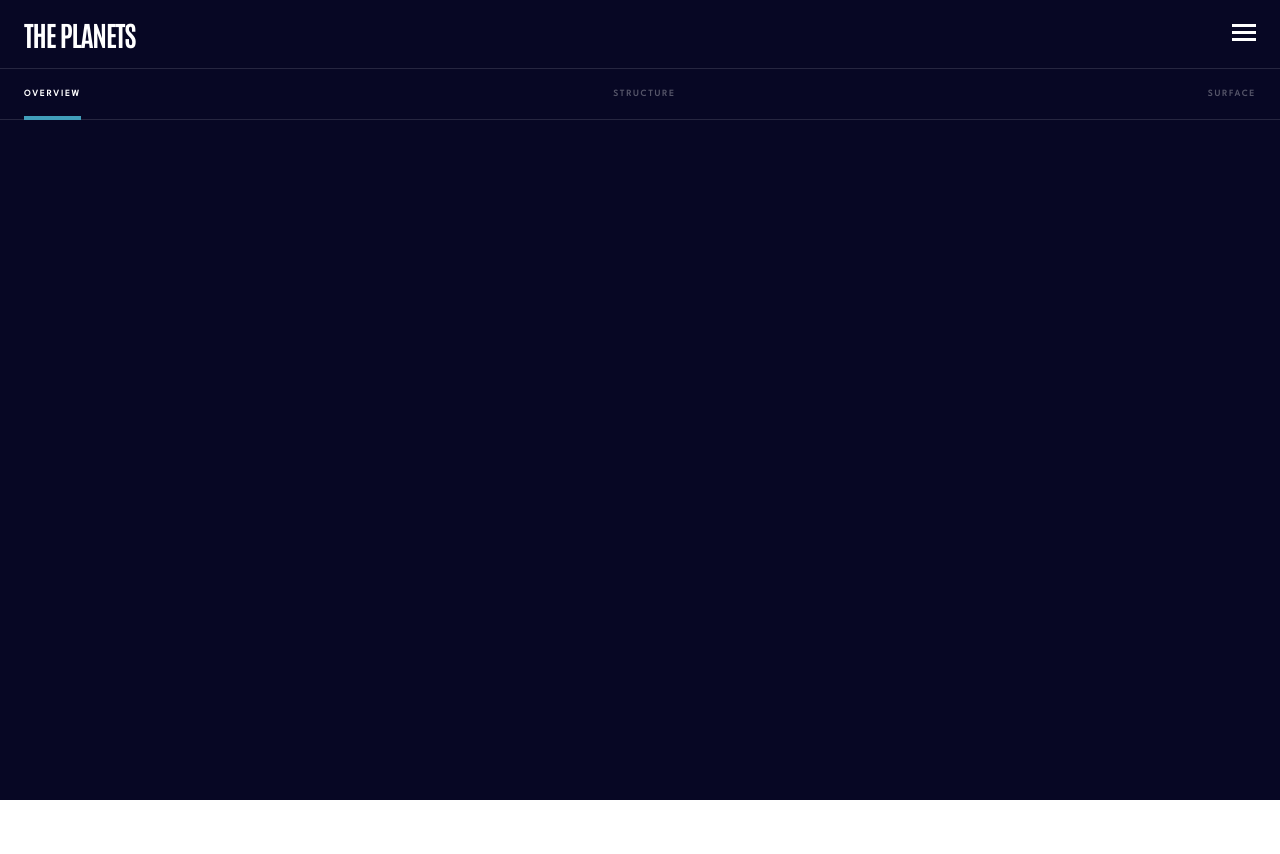
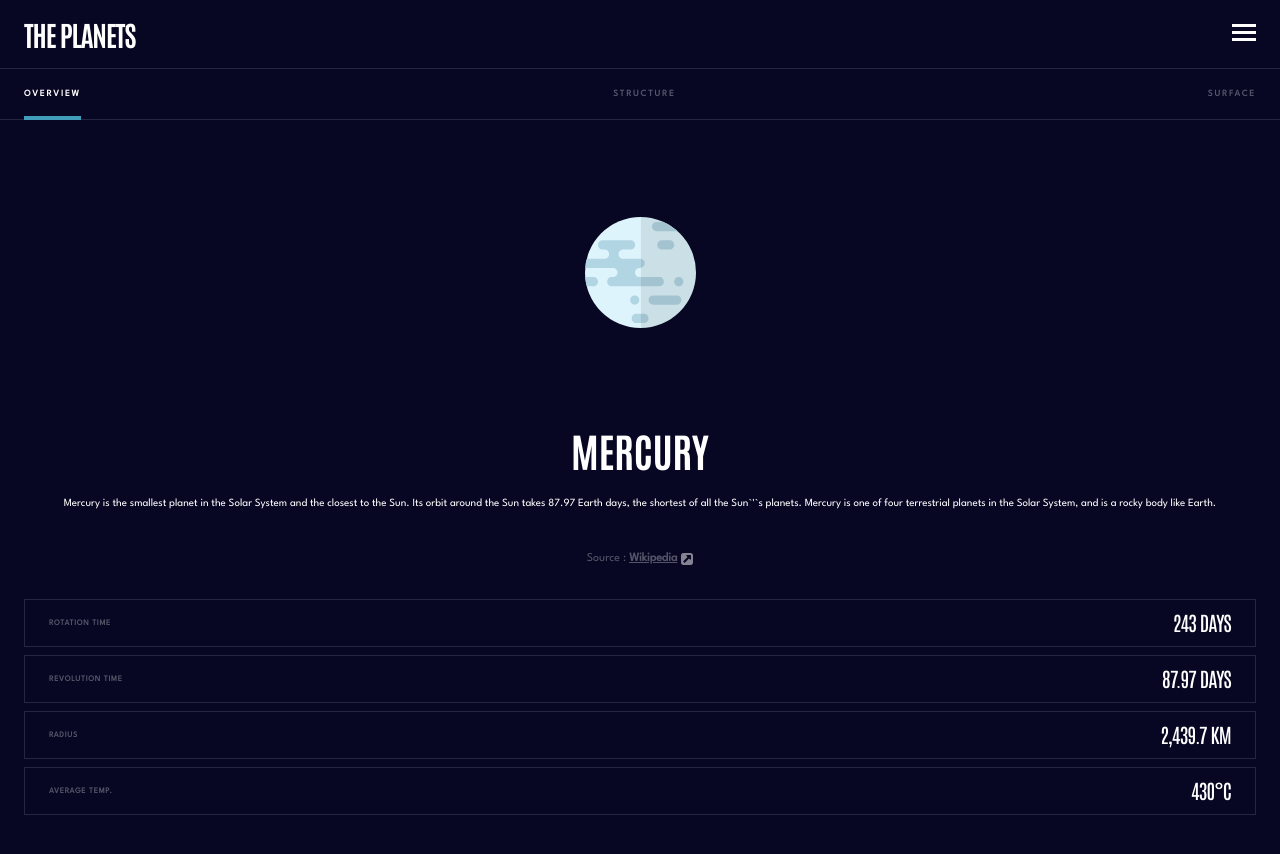
Before and after one commit to Stelkooo/planets-fact-site, a React (Create React App) app: page / in a window 1280 px wide. Shown: the top 854 px of the page. Before the commit the page ends 800 px from the top, so only its background shows below. Built offline with nearby package versions, Linux system fonts and the light colour scheme.

Commit message:
main with example data

```diff
--- a/src/App.styled.ts
+++ b/src/App.styled.ts
@@ -1,9 +1,7 @@
 import styled from 'styled-components';
 
 const AppContainer = styled.div`
-  height: 100vh;
-  width: 100%;
-  background-color: ${({ theme }) => theme.colors.black};
+  margin-bottom: ${47 / 16}rem;
 `;
 
 export default AppContainer;
--- a/src/App.tsx
+++ b/src/App.tsx
@@ -8,6 +8,7 @@ import AppContainer from './App.styled';
 
 // component import
 import Header from './components/header/header.component';
+import Main from './components/main/main.component';
 
 function App() {
   return (
@@ -15,6 +16,7 @@ function App() {
       <GlobalStyle />
       <AppContainer>
         <Header />
+        <Main />
       </AppContainer>
     </ThemeProvider>
   );
--- /dev/null
+++ b/src/components/main/main.component.tsx
@@ -0,0 +1,71 @@
+import React from 'react';
+
+import Mercury from '../../assets/planet-mercury.svg';
+
+// svg import
+import { ReactComponent as SourceIcon } from '../../assets/icon-source.svg';
+
+// style import
+import {
+  MainContainer,
+  PlanetImgContainer,
+  PlanetImg,
+  PlanetName,
+  PlanetDesc,
+  Source,
+  SourceLink,
+  FactsContainer,
+  Fact,
+  FactName,
+  FactValue,
+} from './main.styled';
+
+function Main() {
+  return (
+    <MainContainer>
+      <PlanetImgContainer>
+        <PlanetImg
+          src={Mercury}
+          alt=""
+          $mobileHeight={111}
+          $tabletHeight={123}
+          $desktopHeight={233}
+        />
+      </PlanetImgContainer>
+      <PlanetName>Mercury</PlanetName>
+      <PlanetDesc>
+        Mercury is the smallest planet in the Solar System and the closest to
+        the Sun. Its orbit around the Sun takes 87.97 Earth days, the shortest
+        of all the Sun`&apos;`s planets. Mercury is one of four terrestrial
+        planets in the Solar System, and is a rocky body like Earth.
+      </PlanetDesc>
+      <Source>
+        Source :{' '}
+        <SourceLink href="top">
+          Wikipedia
+          <SourceIcon />
+        </SourceLink>
+      </Source>
+      <FactsContainer>
+        <Fact>
+          <FactName>Rotation Time</FactName>
+          <FactValue>243 Days</FactValue>
+        </Fact>
+        <Fact>
+          <FactName>Revolution Time</FactName>
+          <FactValue>87.97 Days</FactValue>
+        </Fact>
+        <Fact>
+          <FactName>Radius</FactName>
+          <FactValue>2,439.7 km</FactValue>
+        </Fact>
+        <Fact>
+          <FactName>Average Temp.</FactName>
+          <FactValue>430°C</FactValue>
+        </Fact>
+      </FactsContainer>
+    </MainContainer>
+  );
+}
+
+export default Main;
--- /dev/null
+++ b/src/components/main/main.styled.tsx
@@ -0,0 +1,105 @@
+import styled from 'styled-components';
+
+interface IProps {
+  $mobileHeight: number;
+  $tabletHeight: number;
+  $desktopHeight: number;
+}
+
+export const MainContainer = styled.div`
+  padding: 0 ${24 / 16}rem;
+  display: flex;
+  flex-direction: column;
+  align-items: center;
+`;
+
+export const PlanetImgContainer = styled.div`
+  height: ${304 / 16}rem;
+  display: flex;
+  align-items: center;
+  justify-content: center;
+`;
+
+export const PlanetImg = styled.img<IProps>`
+  height: ${(props) => `${props.$mobileHeight / 16}rem`};
+`;
+
+export const PlanetName = styled.h1`
+  margin-bottom: 1rem;
+  font-family: ${({ theme }) => theme.typography.antonio};
+  font-size: ${40 / 16}rem;
+  text-transform: uppercase;
+`;
+
+export const PlanetDesc = styled.p`
+  margin-bottom: ${32 / 16}rem;
+  font-size: ${11 / 16}rem;
+  line-height: ${22 / 16}rem;
+  text-align: center;
+`;
+
+export const Source = styled.p`
+  margin-bottom: ${28 / 16}rem;
+  font-size: ${12 / 16}rem;
+  font-weight: 400;
+  line-height: ${25 / 16}rem;
+  color: ${({ theme }) => theme.colors.white}50;
+
+  & svg {
+    margin-left: ${4 / 16}rem;
+    vertical-align: middle;
+  }
+`;
+
+export const SourceLink = styled.a`
+  font-weight: 700;
+  color: ${({ theme }) => theme.colors.white}50;
+
+  & svg {
+    margin-left: ${4 / 16}rem;
+    vertical-align: middle;
+  }
+
+  &:hover,
+  &:focus {
+    color: ${({ theme }) => theme.colors.white};
+  }
+
+  &:hover svg path,
+  &:focus svg path {
+    opacity: 1;
+  }
+`;
+
+export const FactsContainer = styled.div`
+  width: 100%;
+  display: flex;
+  flex-direction: column;
+  gap: ${8 / 16}rem;
+`;
+
+export const Fact = styled.div`
+  padding: ${9 / 16}rem ${24 / 16}rem ${11 / 16}rem ${24 / 16}rem;
+  display: flex;
+  align-items: center;
+  justify-content: space-between;
+  border: 1px solid ${({ theme }) => theme.colors.white}20;
+`;
+
+export const FactName = styled.p`
+  padding-top: ${2 / 16}rem;
+  font-weight: 700;
+  font-size: ${8 / 16}rem;
+  line-height: 1rem;
+  letter-spacing: ${0.73 / 16}rem;
+  text-transform: uppercase;
+  color: ${({ theme }) => theme.colors.white}50;
+`;
+
+export const FactValue = styled.p`
+  font-family: ${({ theme }) => theme.typography.antonio};
+  font-size: ${20 / 16}rem;
+  line-height: ${26 / 16}rem;
+  letter-spacing: -${0.75 / 16}rem;
+  text-transform: uppercase;
+`;
--- a/src/global.styled.ts
+++ b/src/global.styled.ts
@@ -9,6 +9,10 @@ const GlobalStyle = createGlobalStyle`
   margin: 0;
   font-family: ${({ theme }) => theme.typography.spartan};
   color: ${({ theme }) => theme.colors.white};
+}
+
+body {
+  background-color: ${({ theme }) => theme.colors.black};
 }`;
 
 export default GlobalStyle;
```
